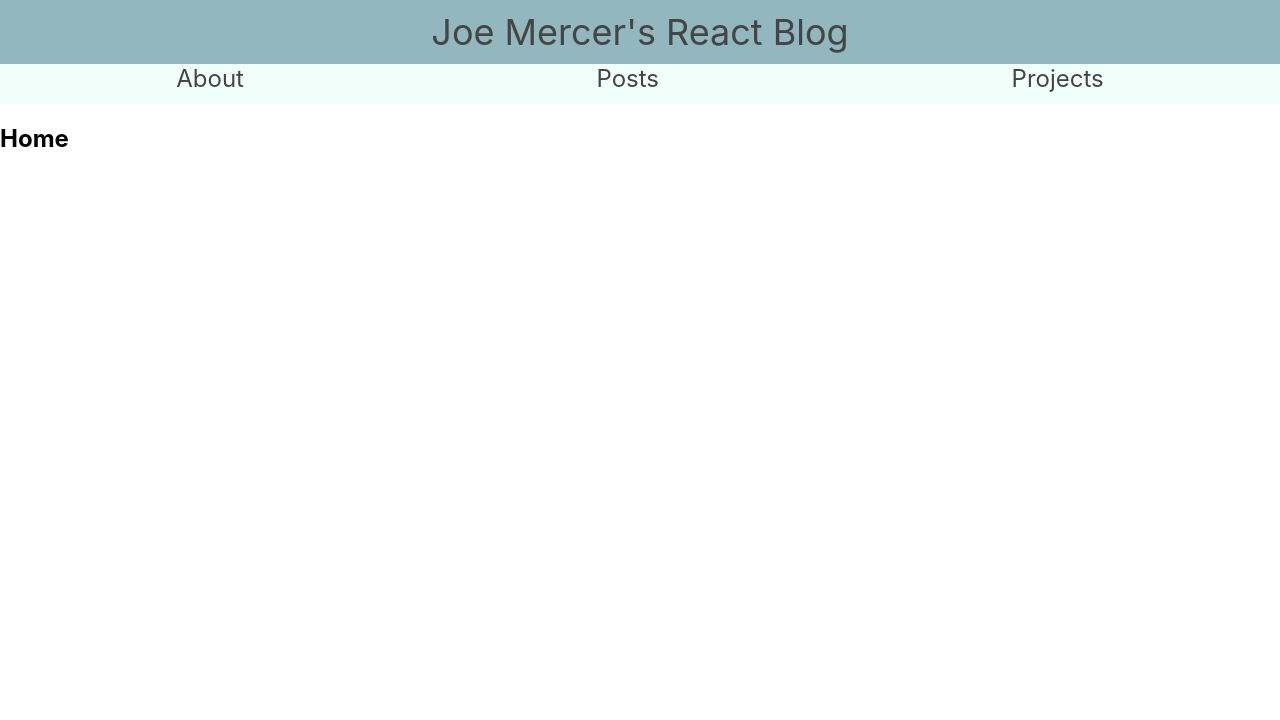
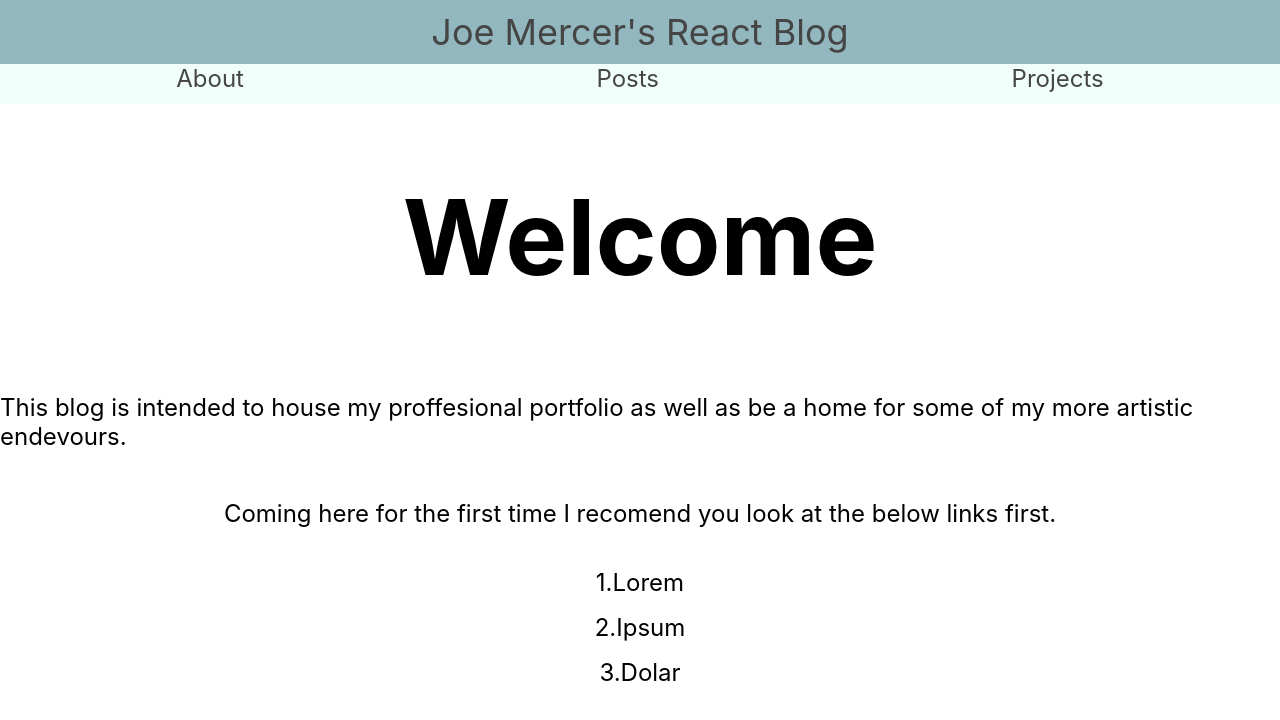
Before and after one commit to jot6000/joemercer-blog, a React (Create React App) app: page / in a window 1280 px wide. Shown: the top 720 px of the page. Built offline with nearby package versions, Linux system fonts and the light colour scheme.

Commit message:
Basic homepage template

```diff
--- a/src/components/pages/Home.css
+++ b/src/components/pages/Home.css
@@ -0,0 +1,18 @@
+.container{
+    display: flex;
+    flex-direction: column;
+    align-items: center;
+}
+
+h1{
+    font-size: 78pt;
+}
+
+p{
+    font-size: 18pt;
+}
+
+.links{
+    font-size: 18pt;
+    margin-top: 1rem;
+}
--- a/src/components/pages/Home.js
+++ b/src/components/pages/Home.js
@@ -4,9 +4,14 @@ import './Home.css';
 class Home extends Component {
   render() {
     return (
-      <div>
-      <h2>Home</h2>
-    </div>
+      <div className='container'>
+        <h1>Welcome</h1>
+        <p>This blog is intended to house my proffesional portfolio as well as be a home for some of my more artistic endevours.</p>
+        <p>Coming here for the first time I recomend you look at the below links first.</p>
+        <div className='links'>1.Lorem</div>
+        <div className='links'>2.Ipsum</div>
+        <div className='links'>3.Dolar</div>
+      </div>
     );
   }
 }
```
